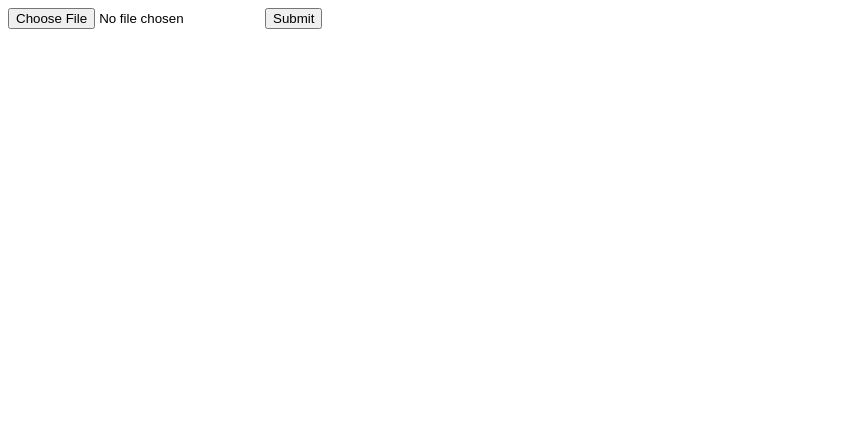
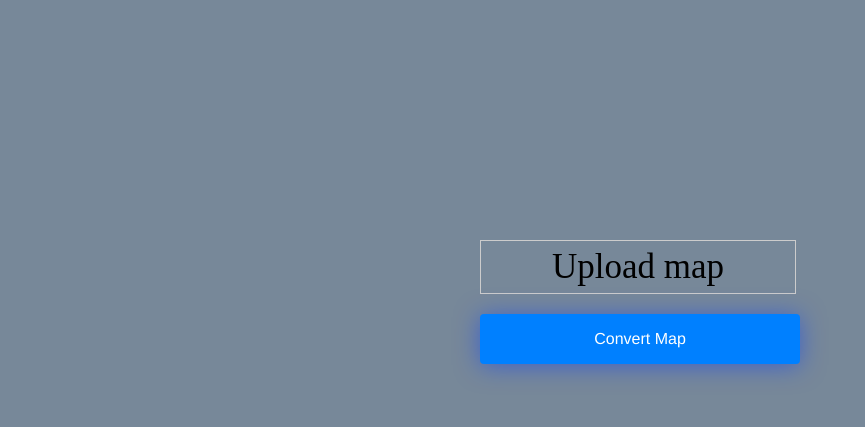
Before and after one commit to StormPacer/bs-map-converter, a plain HTML site: page index.html in a window 1280 px wide. Shown: the whole page, without its empty margins (0-865 px from the left). Drawn offline with nearby package versions, Linux system fonts and the light colour scheme.

Commit message:
Updated frontend

```diff
--- a/converted/dummy.txt
+++ /dev/null
@@ -1 +0,0 @@
-abc
--- a/index.html
+++ b/index.html
@@ -4,12 +4,117 @@
 <head>
     <meta charset="UTF-8">
     <title>V4 Converter</title>
+    <script src="https://cdnjs.cloudflare.com/ajax/libs/jquery/3.3.1/jquery.js"></script>
 </head>
+<style>
+    html {
+        padding: 30vh 0 0;
+    }
+
+    body {
+        max-width: 20em;
+        margin: 0 auto;
+        background-color:lightslategrey;
+    }
+
+    .bubbly-button {
+        font-family: 'Helvetica', 'Arial', sans-serif;
+        display: inline-block;
+        font-size: 1em;
+        padding: 1em 2em;
+        margin-bottom: 60px;
+        width: 320px;
+        -webkit-appearance: none;
+        appearance: none;
+        background-color: #0080ff;
+        color: #fff;
+        border-radius: 4px;
+        border: none;
+        cursor: pointer;
+        position: relative;
+        transition: transform ease-in 0.1s, box-shadow ease-in 0.25s;
+        box-shadow: 0 2px 25px rgba(0, 60, 255, 0.5);
+        margin-top: 20px;
+    }
+
+    .bubbly-button:focus {
+        outline: 0;
+    }
+
+    .bubbly-button:before,
+    .bubbly-button:after {
+        position: absolute;
+        content: '';
+        display: block;
+        width: 140%;
+        height: 100%;
+        left: -20%;
+        z-index: -1000;
+        transition: all ease-in-out 0.5s;
+        background-repeat: no-repeat;
+    }
+
+    .bubbly-button:before {
+        display: none;
+        top: -75%;
+        background-image: radial-gradient(circle, #0080ff 20%, transparent 20%), radial-gradient(circle, transparent 20%, #0080ff 20%, transparent 30%), radial-gradient(circle, #0080ff 20%, transparent 20%), radial-gradient(circle, #0080ff 20%, transparent 20%), radial-gradient(circle, transparent 10%, #0080ff 15%, transparent 20%), radial-gradient(circle, #0080ff 20%, transparent 20%), radial-gradient(circle, #0080ff 20%, transparent 20%), radial-gradient(circle, #0080ff 20%, transparent 20%), radial-gradient(circle, #0080ff 20%, transparent 20%);
+        background-size: 10% 10%, 20% 20%, 15% 15%, 20% 20%, 18% 18%, 10% 10%, 15% 15%, 10% 10%, 18% 18%;
+    }
+
+    .bubbly-button:after {
+        display: none;
+        bottom: -75%;
+        background-image: radial-gradient(circle, #0080ff 20%, transparent 20%), radial-gradient(circle, #0080ff 20%, transparent 20%), radial-gradient(circle, transparent 10%, #0080ff 15%, transparent 20%), radial-gradient(circle, #0080ff 20%, transparent 20%), radial-gradient(circle, #0080ff 20%, transparent 20%), radial-gradient(circle, #0080ff 20%, transparent 20%), radial-gradient(circle, #0080ff 20%, transparent 20%);
+        background-size: 15% 15%, 20% 20%, 18% 18%, 20% 20%, 15% 15%, 10% 10%, 20% 20%;
+    }
+
+    .bubbly-button:active {
+        transform: scale(0.9);
+        background-color: #0013e6;
+        box-shadow: 0 2px 25px rgba(0, 38, 255, 0.2);
+    }
+
+    input[type="file"] {
+        display: none;
+    }
+
+    .custom-file-upload {
+        border: 1px solid #ccc;
+        display: inline-block;
+        width: 290px;
+        height: 40px;
+        padding: 6px 12px;
+        cursor: pointer;
+        text-align: center;
+        font-size: 35px;
+        transition: all 1s;
+    }
+
+    .custom-file-upload:hover {
+        transition: all ease-in 0.3s;
+        box-shadow: 0 2px 25px rgba(0, 60, 255, 0.5);
+        background-color: #0080ff;
+        color: #fff;
+    }
+</style>
 
 <body>
     <form method='post' action='https://converter.stormpacer.xyz/convert' enctype="multipart/form-data">
-        <input type='file' name='fileUploaded'>
-        <input type='submit'>
+        <label for="file-upload" class="custom-file-upload"> Upload map
+        </label>
+        <span id="file-selected"></span>
+        <input type='file' name='fileUploaded' class="fileUpload" id="file-upload">
+        <button type='submit' class="bubbly-button" disabled>Convert Map</button>
+    </form>
 </body>
+<script>
+    $('#file-upload').bind('change', () => {
+        $("#file-selected").html("Map Selected")
+        $(".bubbly-button").prop("disabled", false)
+    });
 
+    $(".bubbly-button").click(() => {
+        $("#file-selected").html("Processing request")
+    });
+</script>
 </html>
--- a/map/dummy.txt
+++ /dev/null
@@ -1 +0,0 @@
-abc
```
